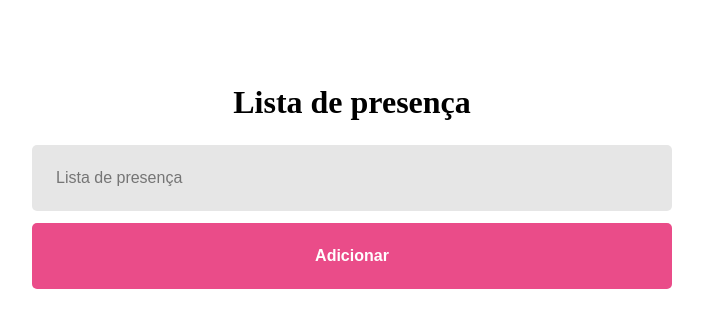
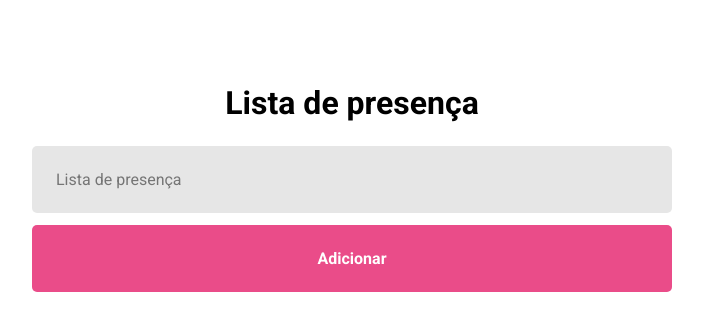
Before and after one commit to Zattrus/reactApp, a React (Vite) app: page / in a window 1280 px wide. Shown: the top 330 px of the page, without its empty margins (288-991 px from the left). Built offline with nearby package versions, Linux system fonts and the light colour scheme.

Commit message:
aplicando fontes global

```diff
--- a/src/styles/global.css
+++ b/src/styles/global.css
@@ -3,3 +3,12 @@
   padding: 0;
   box-sizing: border-box;
 }
+
+body,
+input,
+button {
+  font-size: 16px;
+  font-family: "Roboto", sans-serif;
+
+  -webkit-font-smoothing: antialiased;
+}
```
